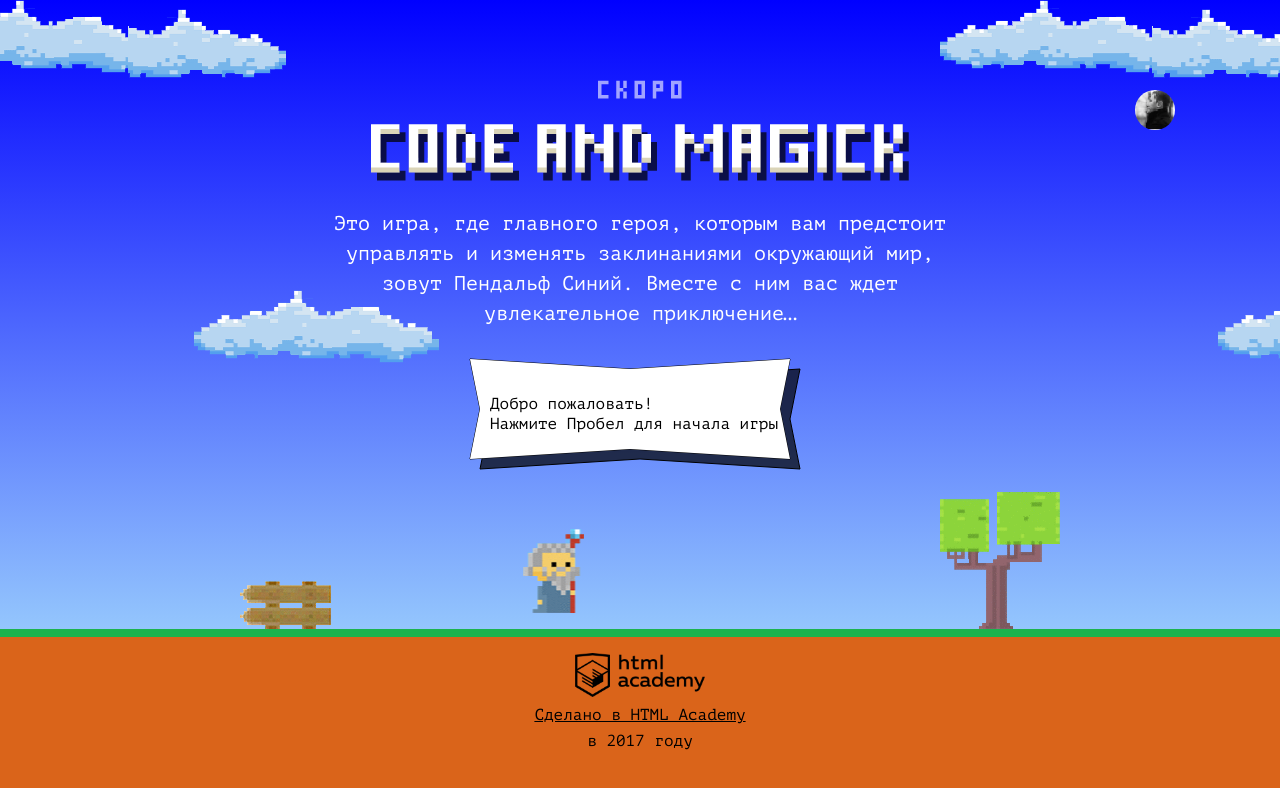
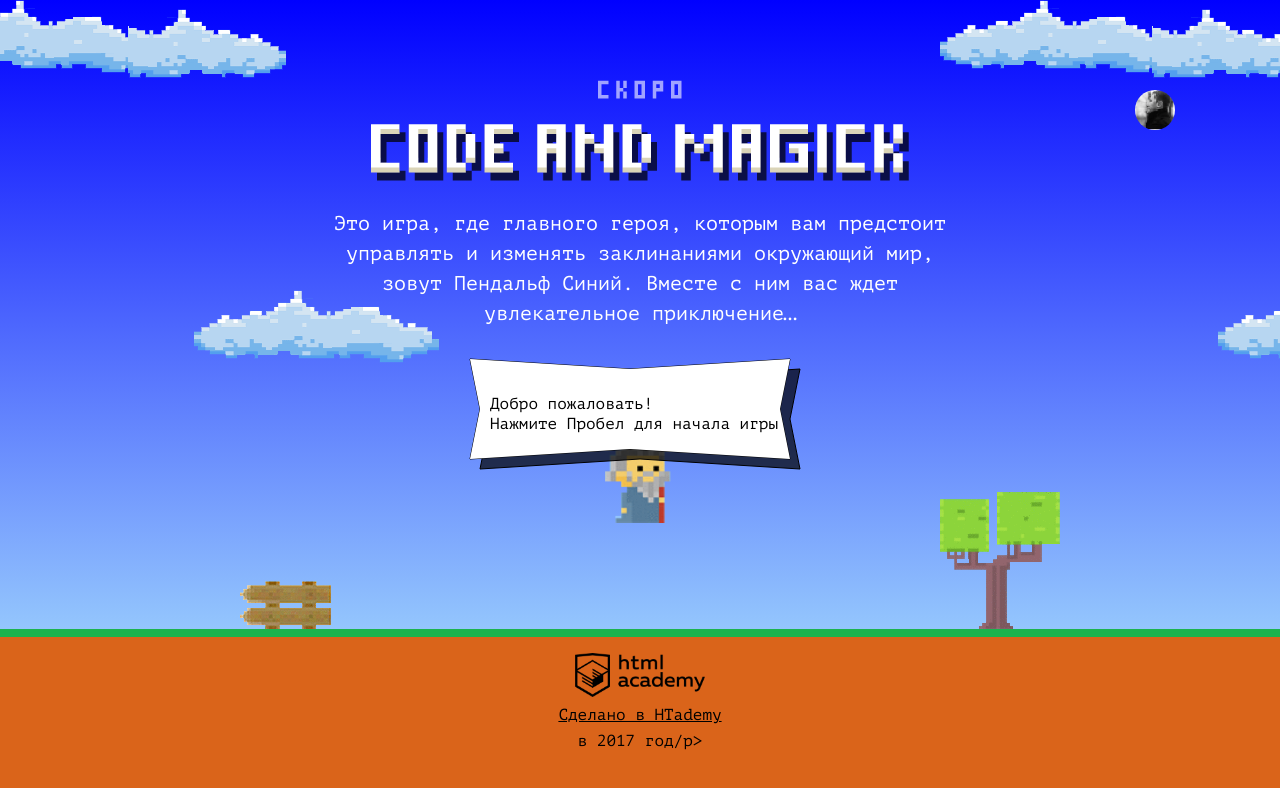
Before and after one commit to theclown14/1010499-code-and-magick-21, a website: page index.html in a window 1280 px wide. Drawn offline with Linux system fonts and the light colour scheme.

Commit message:
Реализована возможность настройки игры: размера и скорости фаербола, начального положения мага и скорости его передвижения.

```diff
--- a/index.html
+++ b/index.html
@@ -161,8 +161,9 @@
 
 <footer>
   <p><a href="http://htmlacademy.ru" class="footer-link"><img src="img/htmlacademy-logo.png" alt="HTML Academy"
-                                                              width="130">Сделано в HTML Academy</a>в 2017 году</p>
+                                                              width="130">Сделано в HTademy</a>в 2017 год/p>
 </footer>
+
 
 <template id="similar-wizard-template" style="display: none">
   <div class="setup-similar-item">
@@ -180,6 +181,26 @@
   </div>
 </template>
 
+<script>
+
+    var fireballSize = 22;
+    var getFireballSpeed = function (isMovingLeft) {
+       return isMovingLeft ? 2 : 5;
+    }
+    var wizardSpeed = 3;
+    var wizardWidth = 70;
+    var getWizardHeight = function() {
+        return 1.337 * wizardWidth;
+    }
+    var getWizardX = function(fieldWidth) {
+        return (fieldWidth - wizardWidth) / 2;
+    }
+    var getWizardY = function(fieldHeight) {
+        return fieldHeight / 3;
+    }
+
+</script>
+
 <script src="js/game.js"></script>
 
 </body>
```
